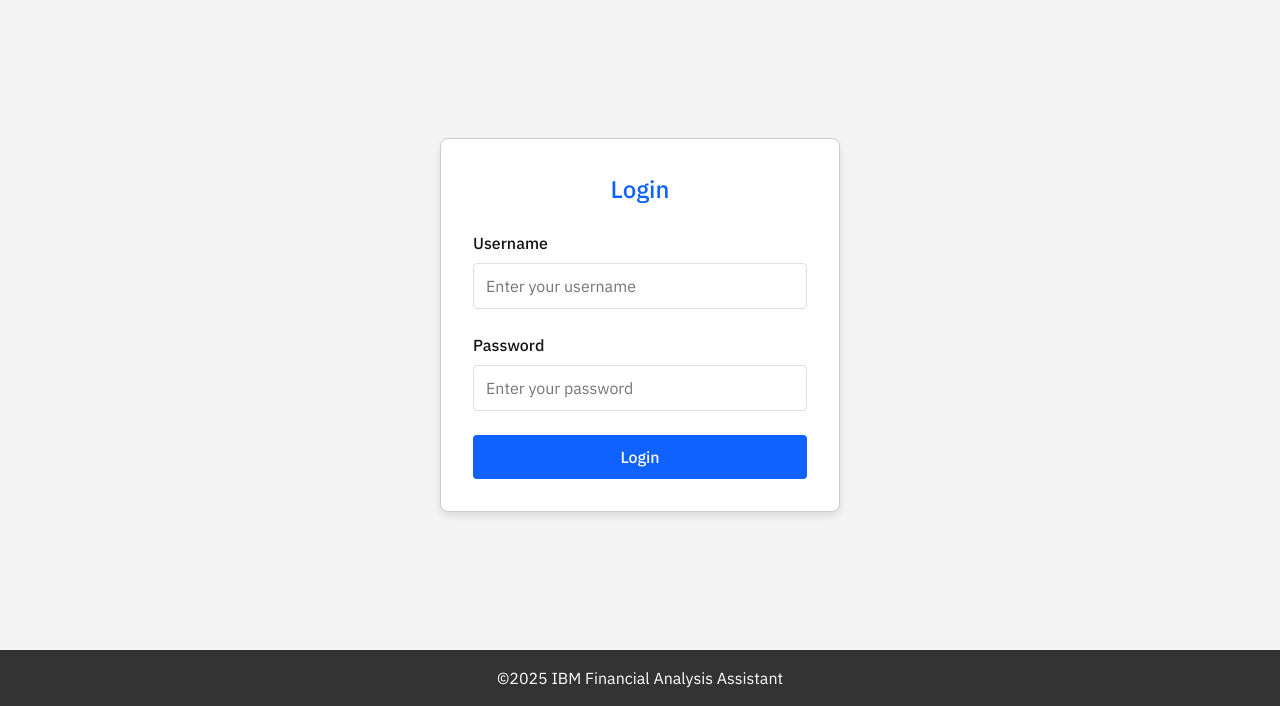
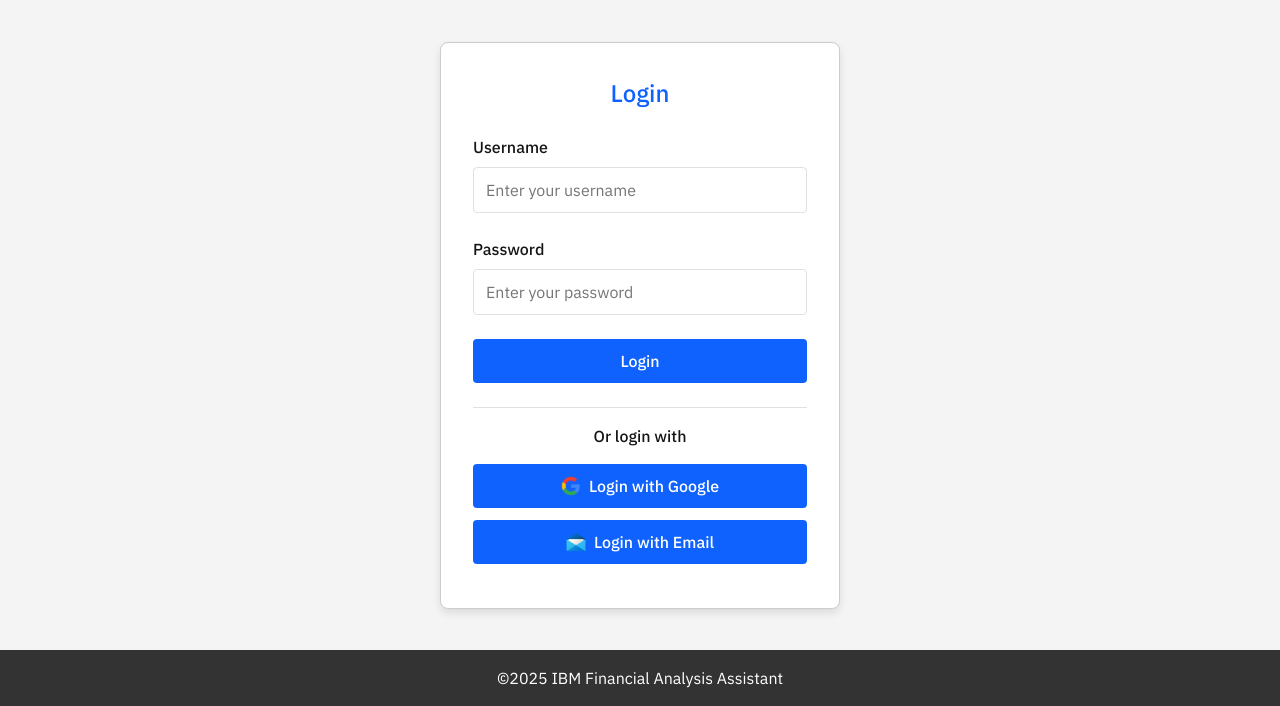
Before and after one commit to SigaoLi/UB_CP_IBM_Finance_Portal, a Flask app: page /login in a window 1280 px wide. Shown: the part 94-800 px from the top of the page. Run offline with Flask 3, Linux system fonts and the light colour scheme.

Commit message:
Change the login interface and requirement.txt

```diff
--- a/my_app/templates/index.html
+++ b/my_app/templates/index.html
@@ -3,7 +3,7 @@
 <head>
   <meta charset="UTF-8">
   <meta name="viewport" content="width=device-width, initial-scale=1.0">
-  <title>IBM Financial Analysis Assistant</title>
+  <title>Financial Analysis Assistant</title>
   <link href="https://fonts.googleapis.com/css2?family=IBM+Plex+Sans:wght@400;500;600&display=swap" rel="stylesheet">
   <style>
     /* Existing styles */
--- a/my_app/templates/login.html
+++ b/my_app/templates/login.html
@@ -132,6 +132,43 @@
       margin-right: 1.5rem;
     }
 
+    /* New styles for social login options */
+    .social-login {
+      margin-top: 1.5rem;
+      text-align: center;
+    }
+    .social-login hr {
+      border: none;
+      border-top: 1px solid var(--ibm-gray-20);
+      margin: 1rem 0;
+    }
+    .social-login p {
+      margin-bottom: 1rem;
+      color: var(--ibm-gray-100);
+      font-weight: 500;
+    }
+    .social-button {
+      display: flex;
+      align-items: center;
+      justify-content: center;
+      width: 100%;
+      padding: 0.75rem;
+      border: 1px solid var(--ibm-gray-20);
+      border-radius: 4px;
+      background-color: var(--ibm-white);
+      font-size: 1rem;
+      margin-bottom: 0.75rem;
+      cursor: pointer;
+      transition: background-color 0.2s;
+    }
+    .social-button:hover {
+      background-color: var(--ibm-gray-10);
+    }
+    .social-button img {
+      height: 20px;
+      margin-right: 0.5rem;
+    }
+
     footer {
       background-color: #333;
       color: #ffffff;
@@ -169,6 +206,20 @@
         </div>
         <button type="submit">Login</button>
       </form>
+
+      <!-- New Social Login Options -->
+      <div class="social-login">
+        <hr>
+        <p>Or login with</p>
+        <button type="button" class="social-button google-login">
+          <img src="static/images/google-icon.png" alt="Google Icon">
+          Login with Google
+        </button>
+        <button type="button" class="social-button email-login">
+          <img src="static/images/email-icon.png" alt="Email Icon">
+          Login with Email
+        </button>
+      </div>
     </div>
   </div>
 
```
Also changed, not shown: my_app/requirement.txt (added, +18 -0 lines), my_app/static/images/email-icon.png (added), my_app/static/images/google-icon.png (added). Lines whose indentation alone changed are shown as unchanged.
